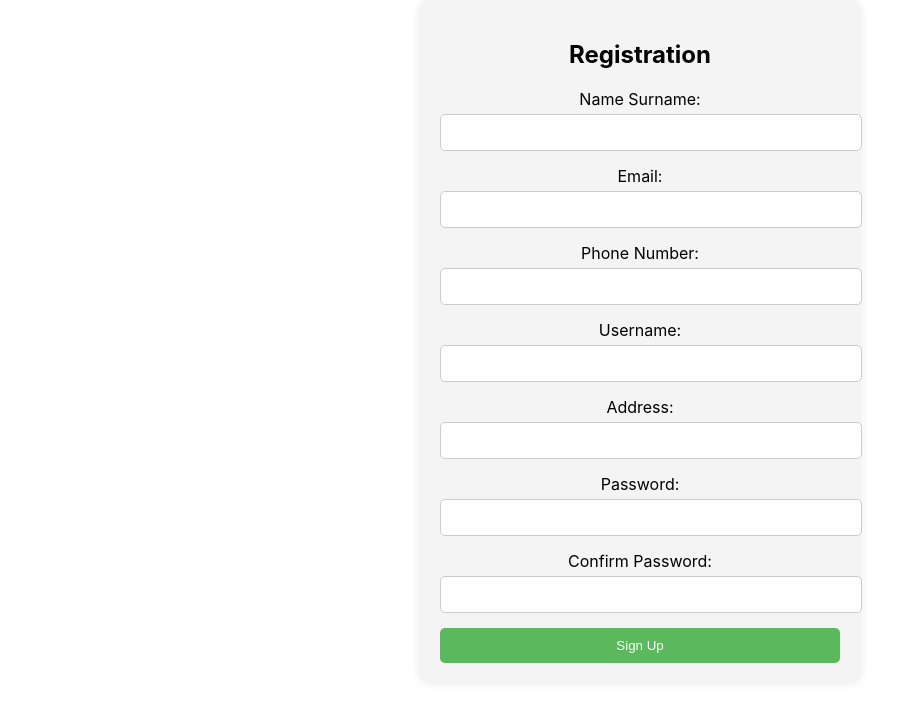
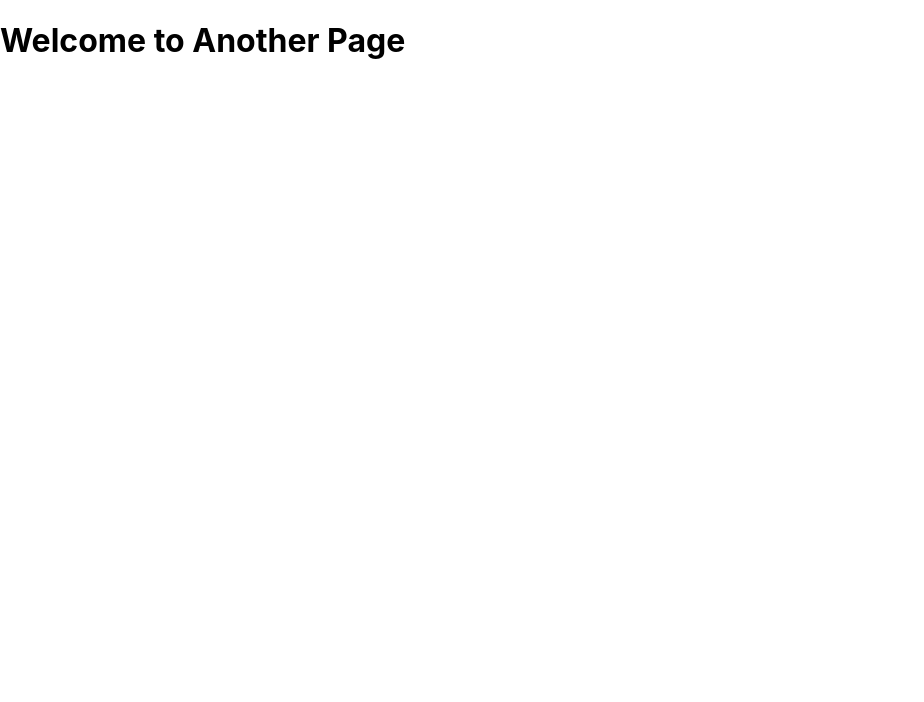
Before and after one commit to emrahhakanagan/Online_Buy-Sell_Platform_EHA, a React (Create React App) app in the folder frontend/: page /another-page in a window 1280 px wide. Shown: the top 702 px of the page, without its empty margins (0-924 px from the left). Built offline with nearby package versions, Linux system fonts and the light colour scheme.

Commit message:
fix(frontend): Resolve issues with frontend structure and routing

```diff
--- a/frontend/src/App.css
+++ b/frontend/src/App.css
@@ -1,73 +1,58 @@
-.App {
-  text-align: center;
+.header {
+    display: flex;
+    justify-content: space-between;
+    align-items: center;
+    padding: 20px;
+    background-color: #333;
+    color: white;
 }
 
-.App-logo {
-  height: 40vmin;
-  pointer-events: none;
+.logo img {
+    width: 100px;
 }
 
-@media (prefers-reduced-motion: no-preference) {
-  .App-logo {
-    animation: App-logo-spin infinite 20s linear;
-  }
+.login-btn button {
+    background-color: #4CAF50;
+    color: white;
+    padding: 10px 20px;
+    border: none;
+    cursor: pointer;
 }
 
-.App-header {
-  background-color: #282c34;
-  min-height: 100vh;
-  display: flex;
-  flex-direction: column;
-  align-items: center;
-  justify-content: center;
-  font-size: calc(10px + 2vmin);
-  color: white;
+.search-section {
+    margin-top: 20px;
+    text-align: center;
 }
 
-.App-link {
-  color: #61dafb;
+.search-fields {
+    display: flex;
+    justify-content: center;
+    margin-bottom: 10px;
 }
 
-@keyframes App-logo-spin {
-  from {
-    transform: rotate(0deg);
-  }
-  to {
-    transform: rotate(360deg);
-  }
+.search-input {
+    width: 300px;
+    padding: 10px;
 }
 
-.registration-form {
-  width: 400px;
-  margin: 0 auto;
-  padding: 20px;
-  background-color: #f4f4f4;
-  border-radius: 10px;
-  box-shadow: 0 0 10px rgba(0, 0, 0, 0.1);
+.search-btn {
+    background-color: #4CAF50;
+    color: white;
+    padding: 10px 20px;
+    border: none;
+    cursor: pointer;
 }
 
-.registration-form h2 {
-  text-align: center;
+.product-list {
+    margin-top: 20px;
+    display: flex;
+    justify-content: center;
+    flex-wrap: wrap;
 }
 
-.registration-form form div {
-  margin-bottom: 15px;
+.product-item {
+    border: 1px solid #ccc;
+    padding: 20px;
+    margin: 10px;
+    width: 200px;
 }
-
-.registration-form input {
-  width: 100%;
-  padding: 10px;
-  margin-top: 5px;
-  border: 1px solid #ccc;
-  border-radius: 5px;
-}
-
-.registration-form button {
-  width: 100%;
-  padding: 10px;
-  background-color: #5cb85c;
-  color: white;
-  border: none;
-  border-radius: 5px;
-  cursor: pointer;
-}
--- a/frontend/src/App.js
+++ b/frontend/src/App.js
@@ -1,13 +1,17 @@
 import React from 'react';
-import './App.css';
-import RegistrationForm from './components/RegistrationForm';
+import { BrowserRouter as Router, Route, Routes } from 'react-router-dom';
+import Index from './components/Index';
+import AnotherPage from './components/AnotherPage'; // если у тебя есть другие страницы
 
 function App() {
-  return (
-      <div className="App">
-        <RegistrationForm />  {/* Отображаем форму регистрации */}
-      </div>
-  );
+    return (
+        <Router>
+            <Routes>
+                <Route path="/" element={<Index />} />
+                <Route path="/another-page" element={<AnotherPage />} /> {/* Пример другого маршрута */}
+            </Routes>
+        </Router>
+    );
 }
 
 export default App;
--- /dev/null
+++ b/frontend/src/components/AnotherPage.js
@@ -0,0 +1,11 @@
+import React from 'react';
+
+const AnotherPage = () => {
+    return (
+        <div>
+            <h1>Welcome to Another Page</h1>
+        </div>
+    );
+};
+
+export default AnotherPage;
--- /dev/null
+++ b/frontend/src/components/Index.js
@@ -0,0 +1,67 @@
+import React, { useState, useEffect } from 'react';
+import { Link } from 'react-router-dom';
+
+function Index() {
+    const [products, setProducts] = useState([]);
+
+    useEffect(() => {
+        fetchProducts();
+    }, []);
+
+    const fetchProducts = async () => {
+        const response = await fetch('/api/products');
+        const data = await response.json();
+        setProducts(data);
+    };
+
+    return (
+        <div className="index-page">
+            {/* Header with Logo and Login */}
+            <header className="header">
+                <div className="logo">
+                    <Link to="/">
+                        <img src="/static/images/logo.jpg" alt="Logo" />
+                        <span>ONLINE BUY-SELL PLATFORM EHA</span>
+                    </Link>
+                </div>
+                <div className="login-btn">
+                    <button>Sign in</button>
+                </div>
+            </header>
+
+            {/* Search Section */}
+            <div className="search-section">
+                <h2>Search Product</h2>
+                <div className="search-fields">
+                    <select>
+                        <option value="all">All Cities</option>
+                        <option value="city1">City 1</option>
+                        <option value="city2">City 2</option>
+                    </select>
+
+                    <input type="text" placeholder="Search by ads" className="search-input" />
+                </div>
+                <div className="search-btn-container">
+                    <button className="search-btn">Search</button>
+                </div>
+            </div>
+
+            {/* Products Section */}
+            <div className="product-list">
+                {products.length > 0 ? (
+                    products.map((product) => (
+                        <div key={product.id} className="product-item">
+                            <h3>{product.name}</h3>
+                            <p>{product.description}</p>
+                            <button className="buy-btn">Buy Now</button>
+                        </div>
+                    ))
+                ) : (
+                    <p>No products found</p>
+                )}
+            </div>
+        </div>
+    );
+}
+
+export default Index;
--- a/frontend/src/components/RegistrationForm.js
+++ /dev/null
@@ -1,66 +0,0 @@
-import React, { useState } from 'react';
-
-function RegistrationForm() {
-    const [formData, setFormData] = useState({
-        name: '',
-        email: '',
-        phoneNumber: '',
-        username: '',
-        address: '',
-        password: '',
-        confirmPassword: ''
-    });
-
-    // Handle input changes for each form field
-    const handleChange = (e) => {
-        setFormData({
-            ...formData,
-            [e.target.name]: e.target.value
-        });
-    };
-
-    // Handle form submission (for now it just logs the form data)
-    const handleSubmit = (e) => {
-        e.preventDefault();
-        console.log('Form submitted', formData);
-    };
-
-    return (
-        <div className="registration-form">
-            <h2>Registration</h2>
-            <form onSubmit={handleSubmit}>
-                <div>
-                    <label>Name Surname:</label>
-                    <input type="text" name="name" value={formData.name} onChange={handleChange} />
-                </div>
-                <div>
-                    <label>Email:</label>
-                    <input type="email" name="email" value={formData.email} onChange={handleChange} />
-                </div>
-                <div>
-                    <label>Phone Number:</label>
-                    <input type="text" name="phoneNumber" value={formData.phoneNumber} onChange={handleChange} />
-                </div>
-                <div>
-                    <label>Username:</label>
-                    <input type="text" name="username" value={formData.username} onChange={handleChange} />
-                </div>
-                <div>
-                    <label>Address:</label>
-                    <input type="text" name="address" value={formData.address} onChange={handleChange} />
-                </div>
-                <div>
-                    <label>Password:</label>
-                    <input type="password" name="password" value={formData.password} onChange={handleChange} />
-                </div>
-                <div>
-                    <label>Confirm Password:</label>
-                    <input type="password" name="confirmPassword" value={formData.confirmPassword} onChange={handleChange} />
-                </div>
-                <button type="submit">Sign Up</button>
-            </form>
-        </div>
-    );
-}
-
-export default RegistrationForm;
--- /dev/null
+++ b/package.json
@@ -0,0 +1,6 @@
+{
+  "dependencies": {
+    "react-router-dom": "^6.26.2",
+    "react-scripts": "^5.0.1"
+  }
+}
```
Also changed, not shown: 2 other files (tests, documents, lock files or other folders).
